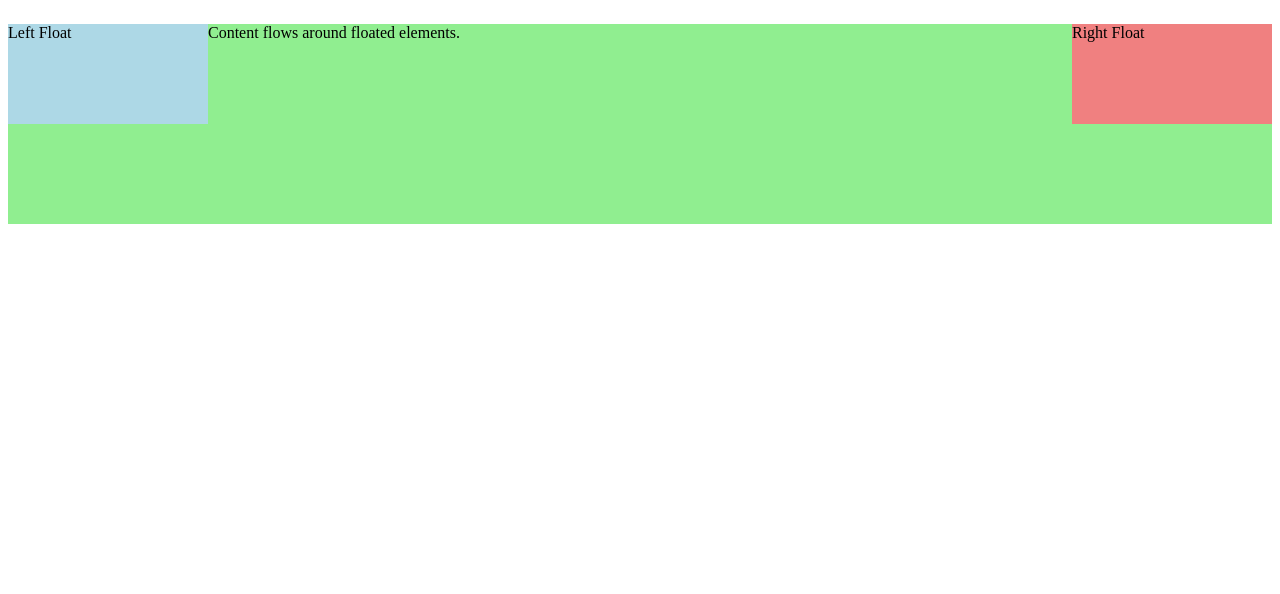
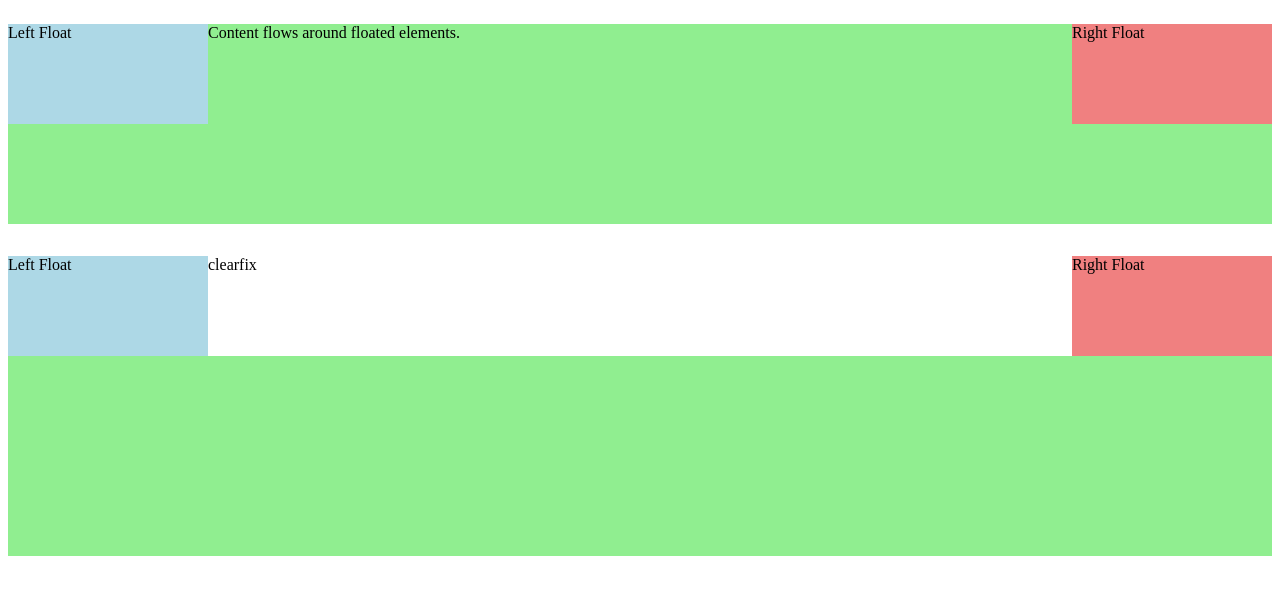
Before and after one commit to kwaneung/front-basic, a plain HTML site: page test.html in a window 1280 px wide. Drawn offline with Linux system fonts and the light colour scheme.

Commit message:
clear 속성

```diff
--- a/css/test.css
+++ b/css/test.css
@@ -19,3 +19,15 @@ span {
   padding-top: 1rem;
   padding-bottom: 1rem;
 }
+
+/* IE 핵이나 기타 방식을 제외하고 가장 원리에 충실한 방법 */
+.clearfix::after {
+  content: "";
+  clear: both;
+  display: block;
+  background-color: lightgreen;
+  height: 200px;
+}
+.box {
+  float: left;
+}
--- a/test.html
+++ b/test.html
@@ -12,5 +12,13 @@
       <div class="right">Right Float</div>
       <div class="content">Content flows around floated elements.</div>
     </span>
+
+    <span>
+      <div class="clearfix">
+        clearfix
+        <div class="left">Left Float</div>
+        <div class="right">Right Float</div>
+      </div>
+    </span>
   </body>
 </html>
```
